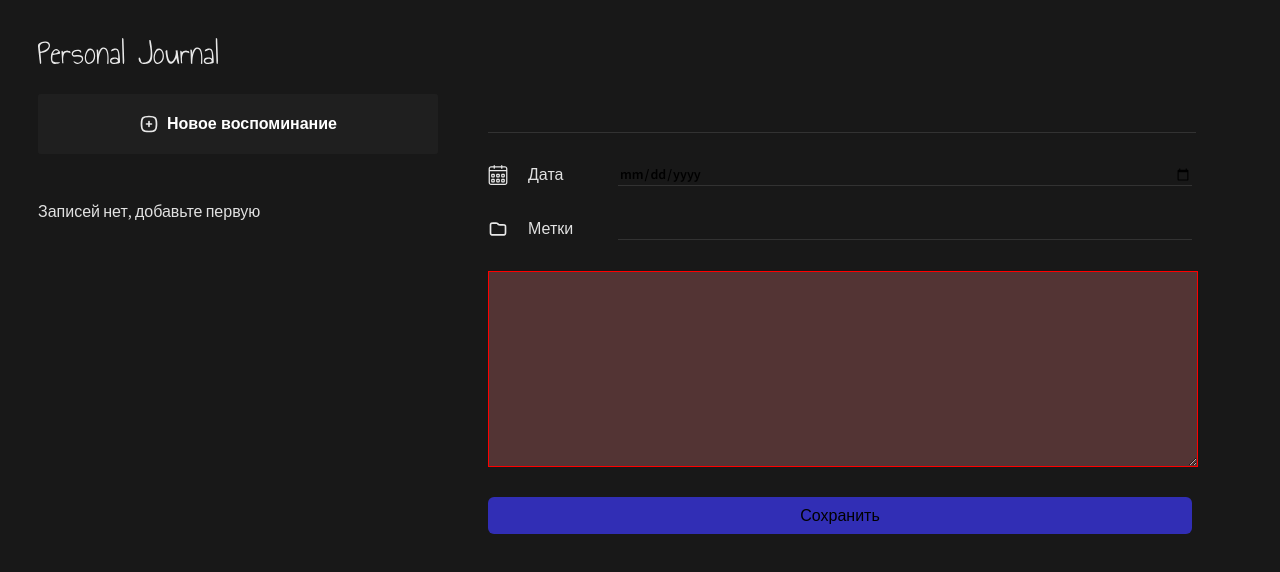
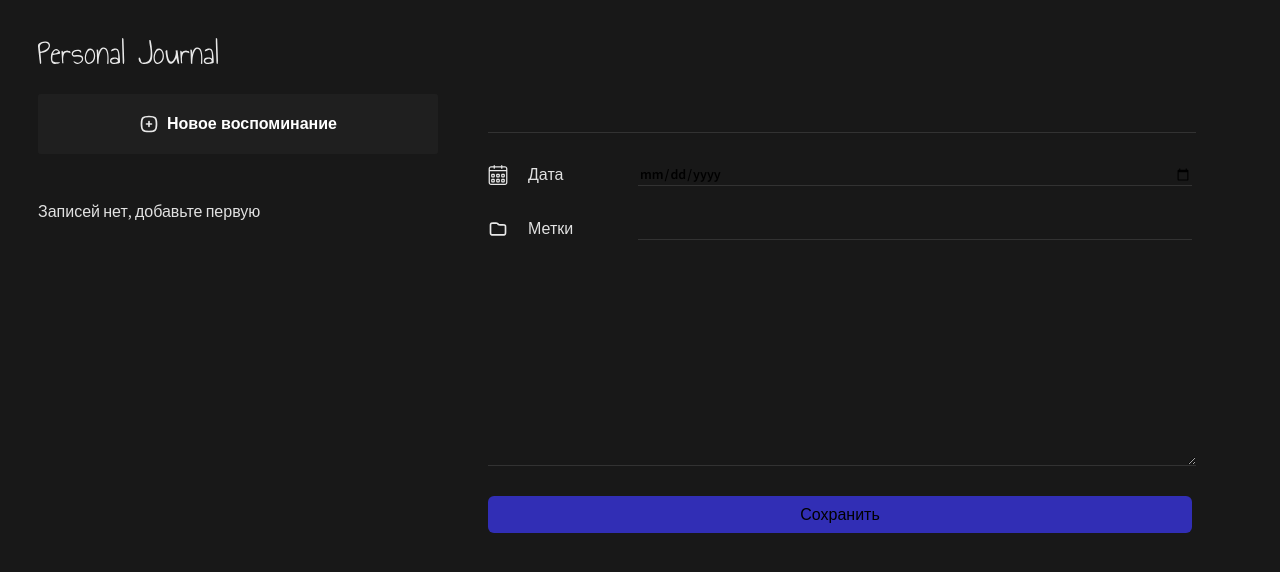
Before and after one commit to nes-develop/personal_journal, a React (Create React App) app: page / in a window 1280 px wide. Shown: the top 572 px of the page. Built offline with nearby package versions, Linux system fonts and the light colour scheme.

Commit message:
fix validation and use useEffect for localStorage

```diff
--- a/src/App.jsx
+++ b/src/App.jsx
@@ -1,4 +1,4 @@
-import { useState } from 'react';
+import { useEffect, useState } from 'react';
 import './App.css';
 import Header from './components/Header/Header';
 import JournalAddButton from './components/JournalAddButton/JournalAddButton';
@@ -7,30 +7,50 @@ import Body from './layouts/Body/Body';
 import LeftPanel from './layouts/LeftPanel/LeftPanel';
 import JournalForm from './components/JournalForm/JournalForm';
 
-const INITIAL_DATA = [
-  // {
-  //   id: 1,
-  //   title: 'Подготовка к обновлению курсов',
-  //   text: 'Сегодня провёл весь день за...',
-  //   date: new Date()
-  // },
-  // {
-  //   id: 2,
-  //   title: 'Поход в годы',
-  //   text: 'Думал, что очень много време...',
-  //   date: new Date()
-  // }
-]
+// const INITIAL_DATA = [
+//   // {
+//   //   id: 1,
+//   //   title: 'Подготовка к обновлению курсов',
+//   //   text: 'Сегодня провёл весь день за...',
+//   //   date: new Date()
+//   // },
+//   // {
+//   //   id: 2,
+//   //   title: 'Поход в годы',
+//   //   text: 'Думал, что очень много време...',
+//   //   date: new Date()
+//   // }
+// ]
 
 function App() {
-  const [items, setItems] = useState(INITIAL_DATA); //первончальное состояние INITIAL_DATA
+  const [items, setItems] = useState([]); //первончальное состояние INITIAL_DATA useState(INITIAL_DATA)
+
+  useEffect(() => {
+    const data = JSON.parse(localStorage.getItem('data')); //добавили JSON руками в localStorage
+    if (data) {
+      setItems(data.map(item => ({
+        ...item,
+        date: new Date(item.date)
+      })))
+    }
+
+  }, []) // [] пустой, нет завимостей для ререндеринга
+
+
+
+  useEffect(() => {
+    if (items.length) {
+      console.log('Записали в localStorage')
+      localStorage.setItem('data', JSON.stringify(items))
+    }
+  }, [items])   //[items] есть зависимости от items
 
   const addItem = item => {
     setItems(oldItems => [...oldItems, {//спрэдом добавляем новый item
-      text: item.text,
+      id: oldItems.length > 0 ? Math.max(...oldItems.map(i => i.id)) + 1 : 1, //TODO находим max id в старом массиве и +1 и доавляем id чтобы не ренерить каждый раз заново
       title: item.title,
-      date: new Date(item.date),
-      id: oldItems.length > 0 ? Math.max(...oldItems.map(i => i.id)) + 1 : 1 //TODO находим max id в старом массиве и +1 и доавляем id чтобы не ренерить каждый раз заново
+      post: item.post,
+      date: new Date(item.date)
     }])
   }
 
--- a/src/components/JournalForm/JournalForm.jsx
+++ b/src/components/JournalForm/JournalForm.jsx
@@ -1,15 +1,17 @@
-import { React, useState } from 'react'
+import { React, useEffect, useState } from 'react'
 import styles from './JournalForm.module.css'
 import Button from '../Button/Button';
 import cn from 'classnames'
 
+const INITIAL_STATE = {
+    title: true,
+    post: true,
+    date: true
+}
+
 function JournalForm({ onSubmit }) {
 
-    const [formValidState, setFormValidState] = useState({
-        title: true,
-        text: true,
-        date: true
-    })
+    const [formValidState, setFormValidState] = useState(INITIAL_STATE)
 
     // const [inputData, setInputData] = useState('')
     // const inputChange = (event) => {
@@ -17,6 +19,21 @@ function JournalForm({ onSubmit }) {
     //     console.log(inputData);
     //     setInputData(event.target.value);
     // }
+
+    useEffect(() => {
+        let timerId;
+        if (!formValidState.date || !formValidState.post || !formValidState.title) {
+            timerId = setTimeout(() => {
+                console.log('Очистка состояния')
+                setFormValidState(INITIAL_STATE)
+
+            }, 2000)
+        }
+
+        return () => {
+            clearTimeout(timerId)
+        }
+    }, [formValidState]) // зависимый эффект от валидации
 
     const addJournalItem = (e) => {
         e.preventDefault();
@@ -77,7 +94,7 @@ function JournalForm({ onSubmit }) {
                     <input type='text' name='tag' id='tag' className={styles['input']} />
                 </div>
 
-                <textarea name="post" id='post' cols="30" rows="10" className={cn(styles['input'], {
+                <textarea name='post' id='post' cols="30" rows="10" className={cn(styles['input'], {
                     [styles['invalid']]: !formValidState.post
                 })}></textarea>
                 <Button text="Сохранить" onClick={() => { console.log('Нажали') }} />
--- a/src/components/JournalForm/JournalForm.module.css
+++ b/src/components/JournalForm/JournalForm.module.css
@@ -21,7 +21,7 @@
     align-items: center;
     gap: 20px;
     /*для выравнивания друг над другом */
-    min-width: 130px;
+    min-width: 150px;
 }
 
 .form-row {
--- a/src/components/JournalItem/JournalItem.jsx
+++ b/src/components/JournalItem/JournalItem.jsx
@@ -1,7 +1,7 @@
 import React from 'react'
 import './JournalItem.css'
 
-function JournalItem({ title, text, date }) {
+function JournalItem({ title, post, date }) {
 
     const formatedDate = new Intl.DateTimeFormat('ru-RU').format(date);
 
@@ -10,7 +10,7 @@ function JournalItem({ title, text, date }) {
             <h2 className="journal-item__header">{title}</h2>
             <h2 className="journal-item__body">
                 <div className="journal-item__date">{formatedDate}</div>
-                <div className="journal-item__text">{text}</div>
+                <div className="journal-item__text">{post}</div>
             </h2>
         </>
     )
--- a/src/components/JournalList/JournalList.jsx
+++ b/src/components/JournalList/JournalList.jsx
@@ -20,7 +20,7 @@ function JournalList({ items }) {
             <CardButton key={el.id}>
                 <JournalItem
                     title={el.title}
-                    text={el.text}
+                    post={el.post}
                     date={el.date}
                 />
             </CardButton>
```
Also changed, not shown: src/data.json (added, +13 -0 lines).
